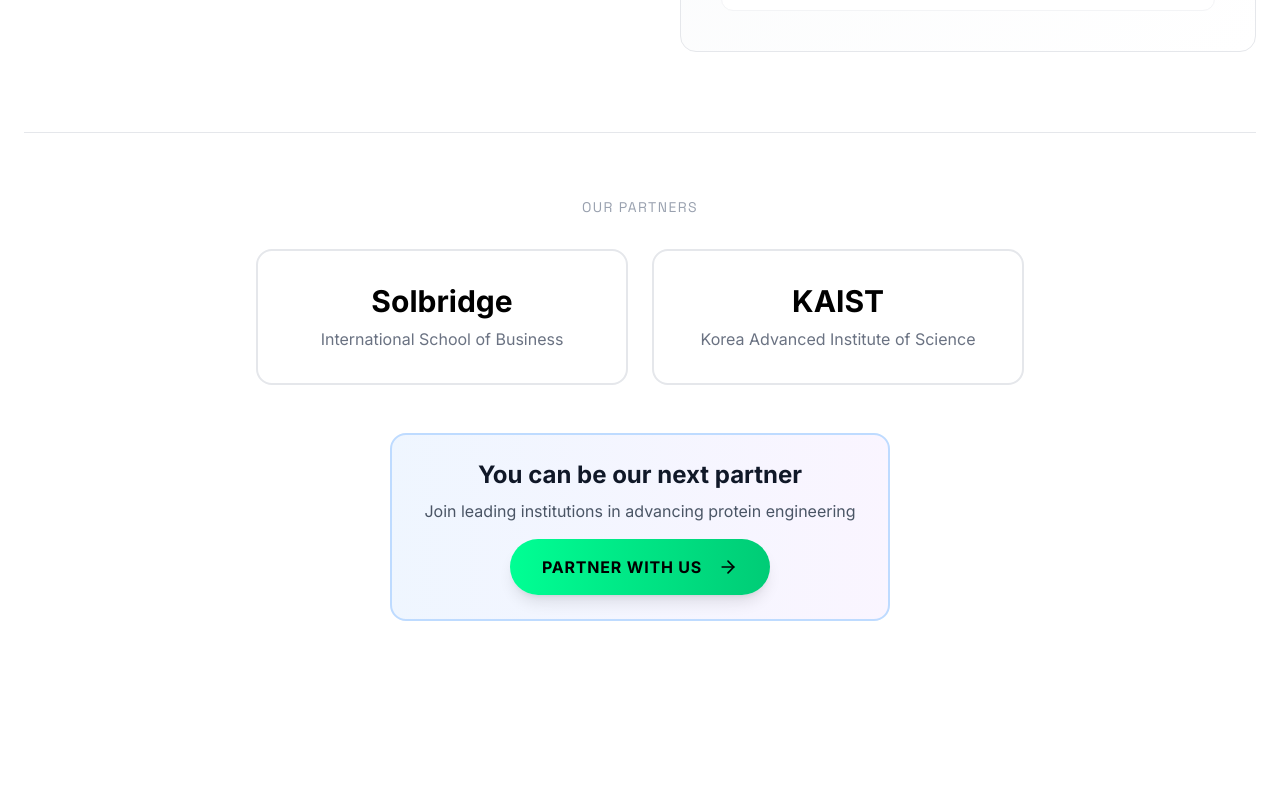
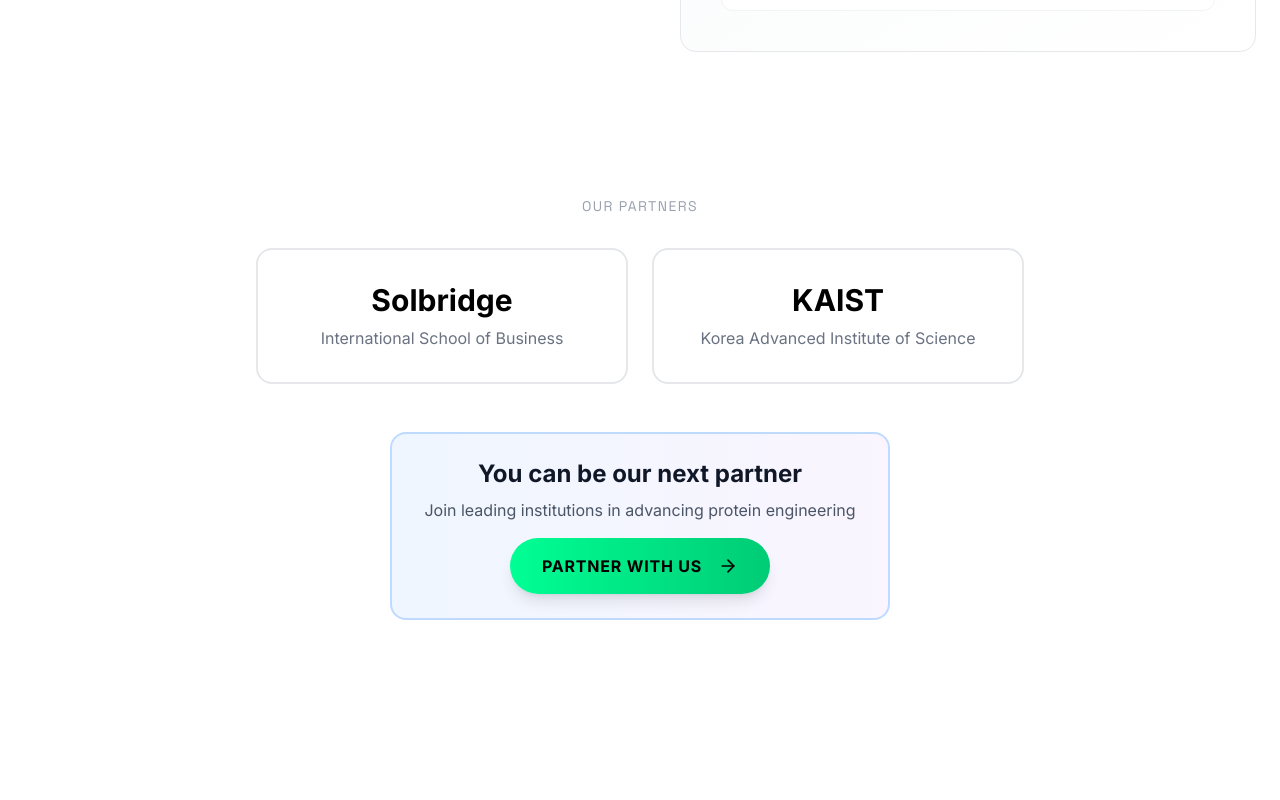
Before and after one commit to Kanna13/foldexa-protein-mvp-, a Next.js app in the folder frontend/: page / in a window 1280 px wide. Shown: the part 2080-2880 px from the top of the page. Built offline with nearby package versions, Linux system fonts and the light colour scheme.

Commit message:
update frontend

```diff
--- a/frontend/src/app/page.tsx
+++ b/frontend/src/app/page.tsx
@@ -160,7 +160,7 @@ export default function Home() {
             whileInView={{ opacity: 1, y: 0 }}
             transition={{ duration: 0.6 }}
             viewport={{ once: true }}
-            className="border-t border-gray-200 pt-16"
+            className="pt-16"
           >
             <h3 className="text-sm font-mono uppercase tracking-widest text-gray-400 mb-8 text-center">Our Partners</h3>
             <div className="grid md:grid-cols-2 gap-6 max-w-3xl mx-auto">
@@ -358,7 +358,7 @@ export default function Home() {
       </section>
 
       {/* --- SECTION 5: OUR VISION --- */}
-      <section className="bg-gradient-to-br from-neutral-900 to-neutral-800 text-white py-32">
+      <section className="bg-neutral-900 text-white py-32">
         <div className="max-w-4xl mx-auto px-6 text-center">
           <h2 className="text-5xl font-bold mb-8">Our Vision</h2>
           <p className="text-2xl text-gray-300 leading-relaxed">
```
